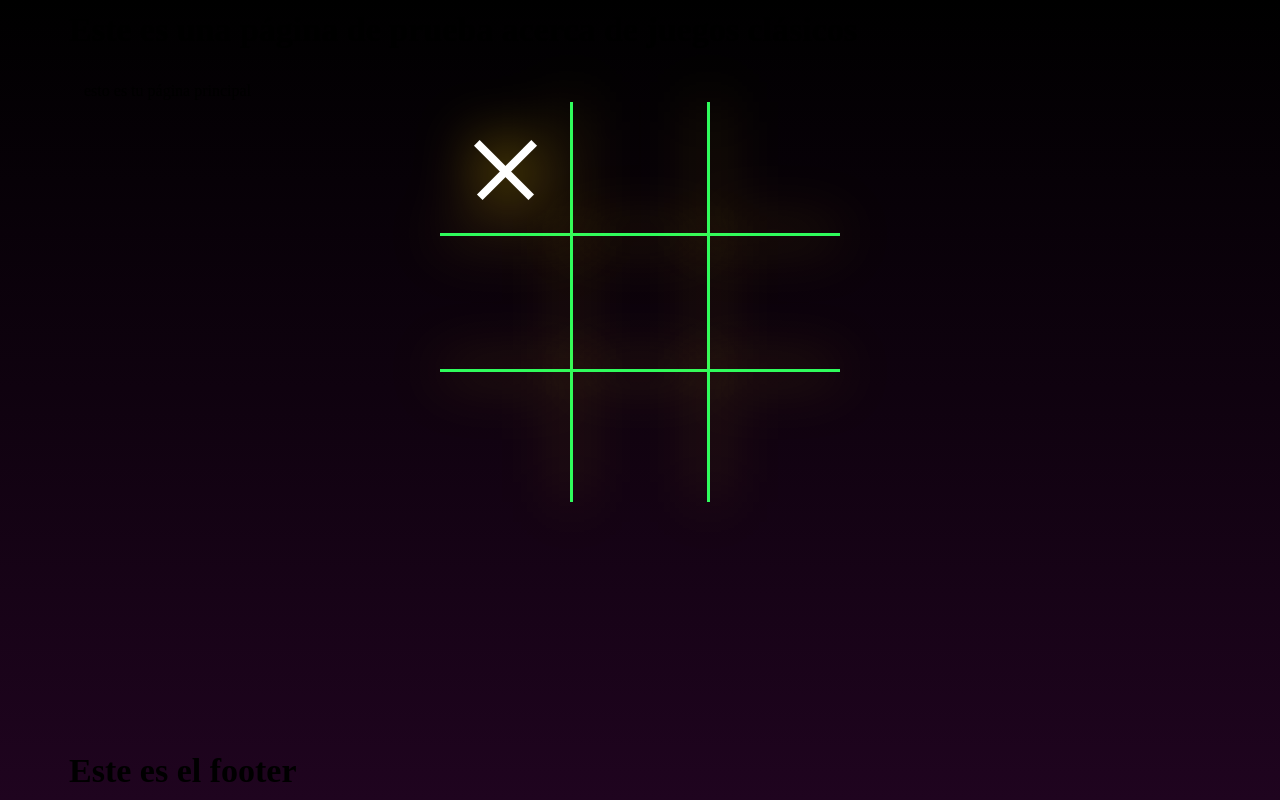
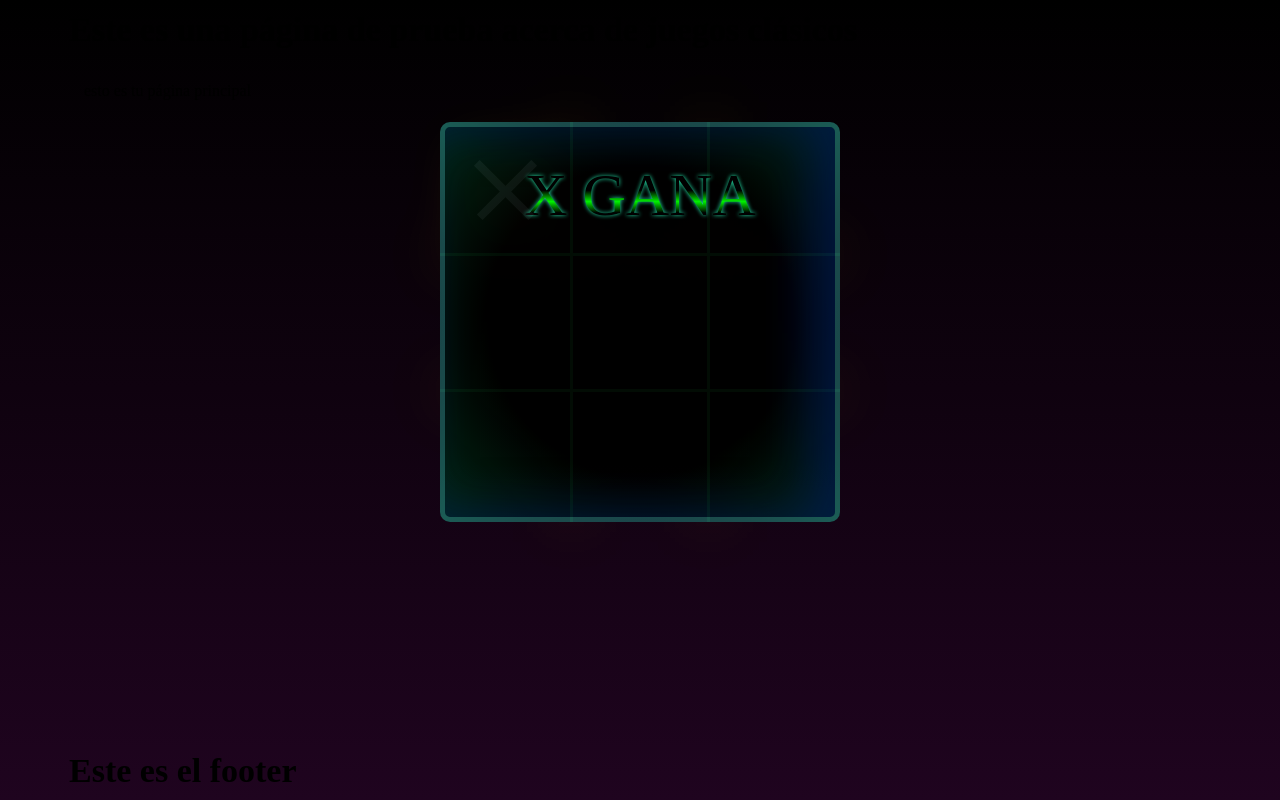
Before and after one commit to Zolrack19/juegos-web, an Angular app: page /tres-en-raya in a window 1280 px wide. Built offline with nearby package versions, Linux system fonts and the light colour scheme.

Commit message:
Agregando un menú de juego

```diff
--- a/src/app/features/tres-en-raya/tres-en-raya.component.css
+++ b/src/app/features/tres-en-raya/tres-en-raya.component.css
@@ -3,6 +3,7 @@ section.tres-en-raya-juego {
   justify-content: center;
   align-items: center;
   --color-barras: rgb(47, 252, 92);
+  padding: 20px 0;
 }
 
 .tres-contenedor {
@@ -103,3 +104,42 @@ section.tres-en-raya-juego {
     transform: rotate(-45deg) translateX(-18%);
   }
 }
+
+.tres-menu {
+  position: absolute;
+  border-radius: 10px;
+  z-index: 15;
+  inset: 0px;
+  border: 5px solid rgba(97, 231, 255, 0.281);
+  box-shadow: inset -25px 0px 50px rgba(0, 23, 88, 0.712);
+  background-image: radial-gradient(rgb(0, 0, 0) 55%, rgb(2, 44, 23));
+  opacity: 95%;
+  padding: 5px 15px;
+}
+
+#menu-titulo {
+  margin: 10% 0 25%;
+  line-height: 2.0ex;
+  text-align: center;
+  font-size: 6.0rem;
+  background-clip: text;
+  color: transparent;
+  background-image: linear-gradient(to bottom, black 40%, rgb(0, 255, 0), black 80%);
+  filter: drop-shadow(0px 0px 2px rgb(38, 255, 190));
+}
+
+.tres-menu div:not(#menu-titulo) {
+  text-align: center;
+  margin: 15px auto;
+  cursor: pointer;
+  border-bottom: 1px solid transparent;
+  width: 15ch;
+}
+
+.tres-menu div:not(#menu-titulo):hover {
+  border-color: rgb(4, 240, 240);
+  box-shadow: 0px 4px 5px rgb(8, 146, 105);
+}
+.tres-menu div:not(#menu-titulo):active {
+  background-color: rgba(240, 248, 255, 0.336);
+}
--- a/src/app/features/tres-en-raya/tres-en-raya.component.html
+++ b/src/app/features/tres-en-raya/tres-en-raya.component.html
@@ -14,5 +14,10 @@
         </div>
       }
     </div>
+    <div class="tres-menu">
+      <div id="menu-titulo">X GANA</div>
+      <div>Jugar solo</div>
+      <div>Jugar vs IA</div>
+    </div>
   </div>
 </section>
--- a/src/app/features/tres-en-raya/tres-en-raya.component.ts
+++ b/src/app/features/tres-en-raya/tres-en-raya.component.ts
@@ -1,7 +1,7 @@
 import { CommonModule } from '@angular/common';
 import { Component } from '@angular/core';
 
-enum Ficha { // X = 1, O = -1
+enum Ficha {
   X = 1, O = -1
 }
 enum EstadoJuego {
```
